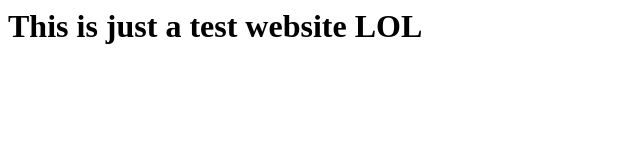
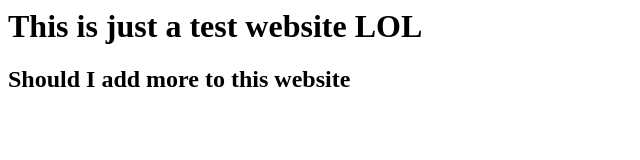
Before and after one commit to LeontKing2/Leontking2.github.io, a plain HTML site: page index.html in a window 1280 px wide. Shown: the whole page, without its empty margins (0-640 px from the left). Drawn offline with Linux system fonts and the light colour scheme.

Commit message:
Update index.html

```diff
--- a/index.html
+++ b/index.html
@@ -1,4 +1,5 @@
 <html>
   <title> Yo Its me Abhiram </title>
   <h1> This is just a test website LOL</h1>
+  <h2> Should I add more to this website </h2>
 </html>
```
